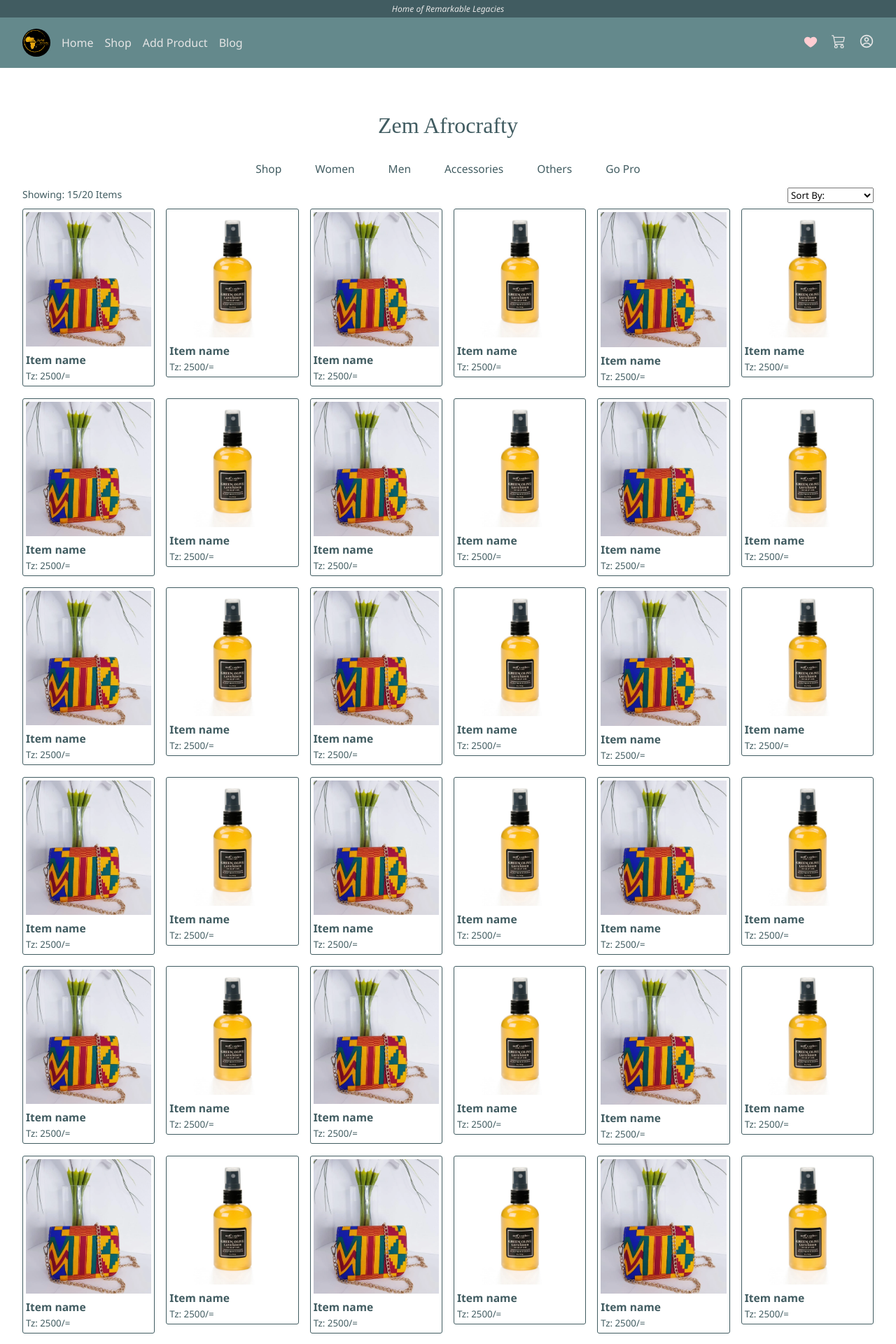
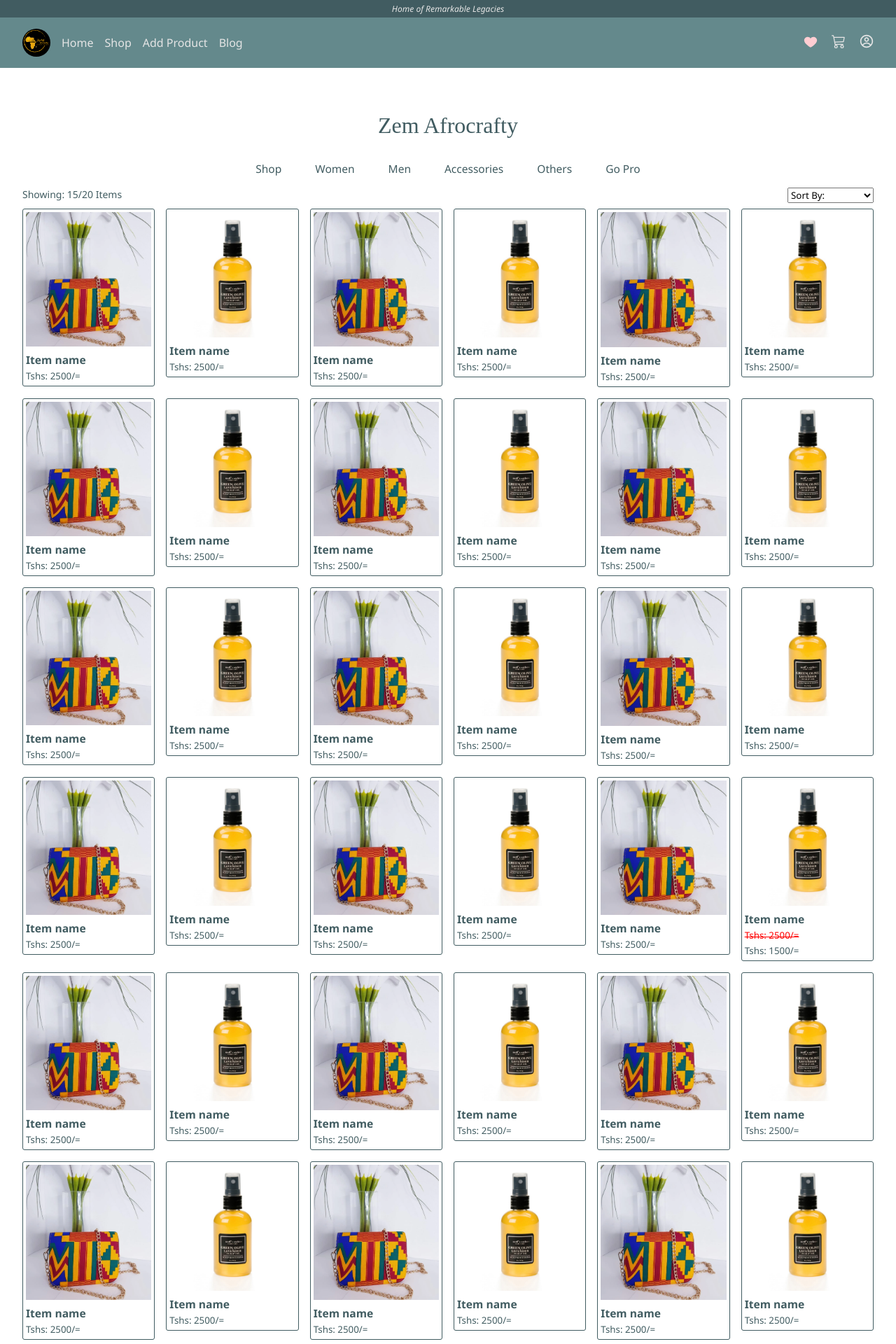
Before and after one commit to JoshuaSiyame/Zem_AfroCrafty, a React app: page / in a window 1280 px wide. Shown: the top 1920 px of the page at 70% size. Built offline with nearby package versions, Linux system fonts and the light colour scheme.

Commit message:
shop commits

```diff
--- a/src/components/Shop/Shop.tsx
+++ b/src/components/Shop/Shop.tsx
@@ -28,252 +28,255 @@
             <div id='' className='item-card'>
               <img src={HB1} alt='' className='item-img' />
               <h3 className='item-name'><small>Item name</small></h3>
-              <p className='item-price'><small>Tz: 2500/=</small></p>
+              <p className='item-price'><small>Tshs: 2500/=</small></p>
             </div>
           </NavLink>
           <NavLink to="/product" className="item-card-link">
             <div id='' className='item-card'>
               <img src={NO} alt='' className='item-img' />
               <h3 className='item-name'><small>Item name</small></h3>
-              <p className='item-price'><small>Tz: 2500/=</small></p>
+              <p className='item-price'><small>Tshs: 2500/=</small></p>
             </div>
           </NavLink>
           <NavLink to="/product" className="item-card-link">
             <div id='' className='item-card'>
               <img src={HB1} alt='' className='item-img' />
               <h3 className='item-name'><small>Item name</small></h3>
-              <p className='item-price'><small>Tz: 2500/=</small></p>
+              <p className='item-price'><small>Tshs: 2500/=</small></p>
             </div>
           </NavLink>
           <NavLink to="/product" className="item-card-link">
             <div id='' className='item-card'>
               <img src={NO} alt='' className='item-img' />
               <h3 className='item-name'><small>Item name</small></h3>
-              <p className='item-price'><small>Tz: 2500/=</small></p>
+              <p className='item-price'><small>Tshs: 2500/=</small></p>
             </div>
           </NavLink>
           <NavLink to="/product" className="item-card-link">
             <div id='' className='item-card'>
               <img src={HB1} alt='' className='item-img' />
               <h3 className='item-name'><small>Item name</small></h3>
-              <p className='item-price'><small>Tz: 2500/=</small></p>
+              <p className='item-price'><small>Tshs: 2500/=</small></p>
             </div>
           </NavLink>
           <NavLink to="/product" className="item-card-link">
             <div id='' className='item-card'>
               <img src={NO} alt='' className='item-img' />
               <h3 className='item-name'><small>Item name</small></h3>
-              <p className='item-price'><small>Tz: 2500/=</small></p>
+              <p className='item-price'><small>Tshs: 2500/=</small></p>
             </div>
           </NavLink>
           <NavLink to="/product" className="item-card-link">
             <div id='' className='item-card'>
               <img src={HB1} alt='' className='item-img' />
               <h3 className='item-name'><small>Item name</small></h3>
-              <p className='item-price'><small>Tz: 2500/=</small></p>
+              <p className='item-price'><small>Tshs: 2500/=</small></p>
             </div>
           </NavLink>
           <NavLink to="/product" className="item-card-link">
             <div id='' className='item-card'>
               <img src={NO} alt='' className='item-img' />
               <h3 className='item-name'><small>Item name</small></h3>
-              <p className='item-price'><small>Tz: 2500/=</small></p>
+              <p className='item-price'><small>Tshs: 2500/=</small></p>
             </div>
           </NavLink>
           <NavLink to="/product" className="item-card-link">
             <div id='' className='item-card'>
               <img src={HB1} alt='' className='item-img' />
               <h3 className='item-name'><small>Item name</small></h3>
-              <p className='item-price'><small>Tz: 2500/=</small></p>
+              <p className='item-price'><small>Tshs: 2500/=</small></p>
             </div>
           </NavLink>
           <NavLink to="/product" className="item-card-link">
             <div id='' className='item-card'>
               <img src={NO} alt='' className='item-img' />
               <h3 className='item-name'><small>Item name</small></h3>
-              <p className='item-price'><small>Tz: 2500/=</small></p>
+              <p className='item-price'><small>Tshs: 2500/=</small></p>
             </div>
           </NavLink>
           <NavLink to="/product" className="item-card-link">
             <div id='' className='item-card'>
               <img src={HB1} alt='' className='item-img' />
               <h3 className='item-name'><small>Item name</small></h3>
-              <p className='item-price'><small>Tz: 2500/=</small></p>
+              <p className='item-price'><small>Tshs: 2500/=</small></p>
             </div>
           </NavLink>
           <NavLink to="/product" className="item-card-link">
             <div id='' className='item-card'>
               <img src={NO} alt='' className='item-img' />
               <h3 className='item-name'><small>Item name</small></h3>
-              <p className='item-price'><small>Tz: 2500/=</small></p>
+              <p className='item-price'><small>Tshs: 2500/=</small></p>
             </div>
           </NavLink>
           <NavLink to="/product" className="item-card-link">
             <div id='' className='item-card'>
               <img src={HB1} alt='' className='item-img' />
               <h3 className='item-name'><small>Item name</small></h3>
-              <p className='item-price'><small>Tz: 2500/=</small></p>
+              <p className='item-price'><small>Tshs: 2500/=</small></p>
             </div>
           </NavLink>
           <NavLink to="/product" className="item-card-link">
             <div id='' className='item-card'>
               <img src={NO} alt='' className='item-img' />
               <h3 className='item-name'><small>Item name</small></h3>
-              <p className='item-price'><small>Tz: 2500/=</small></p>
+              <p className='item-price'><small>Tshs: 2500/=</small></p>
             </div>
           </NavLink>
           <NavLink to="/product" className="item-card-link">
             <div id='' className='item-card'>
               <img src={HB1} alt='' className='item-img' />
               <h3 className='item-name'><small>Item name</small></h3>
-              <p className='item-price'><small>Tz: 2500/=</small></p>
+              <p className='item-price'><small>Tshs: 2500/=</small></p>
             </div>
           </NavLink>
           <NavLink to="/product" className="item-card-link">
             <div id='' className='item-card'>
               <img src={NO} alt='' className='item-img' />
               <h3 className='item-name'><small>Item name</small></h3>
-              <p className='item-price'><small>Tz: 2500/=</small></p>
+              <p className='item-price'><small>Tshs: 2500/=</small></p>
             </div>
           </NavLink>
           <NavLink to="/product" className="item-card-link">
             <div id='' className='item-card'>
               <img src={HB1} alt='' className='item-img' />
               <h3 className='item-name'><small>Item name</small></h3>
-              <p className='item-price'><small>Tz: 2500/=</small></p>
+              <p className='item-price'><small>Tshs: 2500/=</small></p>
             </div>
           </NavLink>
           <NavLink to="/product" className="item-card-link">
             <div id='' className='item-card'>
               <img src={NO} alt='' className='item-img' />
               <h3 className='item-name'><small>Item name</small></h3>
-              <p className='item-price'><small>Tz: 2500/=</small></p>
+              <p className='item-price'><small>Tshs: 2500/=</small></p>
             </div>
           </NavLink>
           <NavLink to="/product" className="item-card-link">
             <div id='' className='item-card'>
               <img src={HB1} alt='' className='item-img' />
               <h3 className='item-name'><small>Item name</small></h3>
-              <p className='item-price'><small>Tz: 2500/=</small></p>
+              <p className='item-price'><small>Tshs: 2500/=</small></p>
             </div>
           </NavLink>
           <NavLink to="/product" className="item-card-link">
             <div id='' className='item-card'>
               <img src={NO} alt='' className='item-img' />
               <h3 className='item-name'><small>Item name</small></h3>
-              <p className='item-price'><small>Tz: 2500/=</small></p>
+              <p className='item-price'><small>Tshs: 2500/=</small></p>
             </div>
           </NavLink>
           <NavLink to="/product" className="item-card-link">
             <div id='' className='item-card'>
               <img src={HB1} alt='' className='item-img' />
               <h3 className='item-name'><small>Item name</small></h3>
-              <p className='item-price'><small>Tz: 2500/=</small></p>
+              <p className='item-price'><small>Tshs: 2500/=</small></p>
             </div>
           </NavLink>
           <NavLink to="/product" className="item-card-link">
             <div id='' className='item-card'>
               <img src={NO} alt='' className='item-img' />
               <h3 className='item-name'><small>Item name</small></h3>
-              <p className='item-price'><small>Tz: 2500/=</small></p>
+              <p className='item-price'><small>Tshs: 2500/=</small></p>
             </div>
           </NavLink>
           <NavLink to="/product" className="item-card-link">
             <div id='' className='item-card'>
               <img src={HB1} alt='' className='item-img' />
               <h3 className='item-name'><small>Item name</small></h3>
-              <p className='item-price'><small>Tz: 2500/=</small></p>
+              <p className='item-price'><small>Tshs: 2500/=</small></p>
             </div>
           </NavLink>
           <NavLink to="/product" className="item-card-link">
             <div id='' className='item-card'>
               <img src={NO} alt='' className='item-img' />
               <h3 className='item-name'><small>Item name</small></h3>
-              <p className='item-price'><small>Tz: 2500/=</small></p>
+              <s style={{ color: "red" }}>
+                <p className='item-price'><small>Tshs: 2500/=</small></p>
+              </s>
+              <p className='item-price'><small>Tshs: 1500/=</small></p>
             </div>
           </NavLink>
           <NavLink to="/product" className="item-card-link">
             <div id='' className='item-card'>
               <img src={HB1} alt='' className='item-img' />
               <h3 className='item-name'><small>Item name</small></h3>
-              <p className='item-price'><small>Tz: 2500/=</small></p>
+              <p className='item-price'><small>Tshs: 2500/=</small></p>
             </div>
           </NavLink>
           <NavLink to="/product" className="item-card-link">
             <div id='' className='item-card'>
               <img src={NO} alt='' className='item-img' />
               <h3 className='item-name'><small>Item name</small></h3>
-              <p className='item-price'><small>Tz: 2500/=</small></p>
+              <p className='item-price'><small>Tshs: 2500/=</small></p>
             </div>
           </NavLink>
           <NavLink to="/product" className="item-card-link">
             <div id='' className='item-card'>
               <img src={HB1} alt='' className='item-img' />
               <h3 className='item-name'><small>Item name</small></h3>
-              <p className='item-price'><small>Tz: 2500/=</small></p>
+              <p className='item-price'><small>Tshs: 2500/=</small></p>
             </div>
           </NavLink>
           <NavLink to="/product" className="item-card-link">
             <div id='' className='item-card'>
               <img src={NO} alt='' className='item-img' />
               <h3 className='item-name'><small>Item name</small></h3>
-              <p className='item-price'><small>Tz: 2500/=</small></p>
+              <p className='item-price'><small>Tshs: 2500/=</small></p>
             </div>
           </NavLink>
           <NavLink to="/product" className="item-card-link">
             <div id='' className='item-card'>
               <img src={HB1} alt='' className='item-img' />
               <h3 className='item-name'><small>Item name</small></h3>
-              <p className='item-price'><small>Tz: 2500/=</small></p>
+              <p className='item-price'><small>Tshs: 2500/=</small></p>
             </div>
           </NavLink>
           <NavLink to="/product" className="item-card-link">
             <div id='' className='item-card'>
               <img src={NO} alt='' className='item-img' />
               <h3 className='item-name'><small>Item name</small></h3>
-              <p className='item-price'><small>Tz: 2500/=</small></p>
+              <p className='item-price'><small>Tshs: 2500/=</small></p>
             </div>
           </NavLink>
           <NavLink to="/product" className="item-card-link">
             <div id='' className='item-card'>
               <img src={HB1} alt='' className='item-img' />
               <h3 className='item-name'><small>Item name</small></h3>
-              <p className='item-price'><small>Tz: 2500/=</small></p>
+              <p className='item-price'><small>Tshs: 2500/=</small></p>
             </div>
           </NavLink>
           <NavLink to="/product" className="item-card-link">
             <div id='' className='item-card'>
               <img src={NO} alt='' className='item-img' />
               <h3 className='item-name'><small>Item name</small></h3>
-              <p className='item-price'><small>Tz: 2500/=</small></p>
+              <p className='item-price'><small>Tshs: 2500/=</small></p>
             </div>
           </NavLink>
           <NavLink to="/product" className="item-card-link">
             <div id='' className='item-card'>
               <img src={HB1} alt='' className='item-img' />
               <h3 className='item-name'><small>Item name</small></h3>
-              <p className='item-price'><small>Tz: 2500/=</small></p>
+              <p className='item-price'><small>Tshs: 2500/=</small></p>
             </div>
           </NavLink>
           <NavLink to="/product" className="item-card-link">
             <div id='' className='item-card'>
               <img src={NO} alt='' className='item-img' />
               <h3 className='item-name'><small>Item name</small></h3>
-              <p className='item-price'><small>Tz: 2500/=</small></p>
+              <p className='item-price'><small>Tshs: 2500/=</small></p>
             </div>
           </NavLink>
           <NavLink to="/product" className="item-card-link">
             <div id='' className='item-card'>
               <img src={HB1} alt='' className='item-img' />
               <h3 className='item-name'><small>Item name</small></h3>
-              <p className='item-price'><small>Tz: 2500/=</small></p>
+              <p className='item-price'><small>Tshs: 2500/=</small></p>
             </div>
           </NavLink>
           <NavLink to="/product" className="item-card-link">
             <div id='' className='item-card'>
               <img src={NO} alt='' className='item-img' />
               <h3 className='item-name'><small>Item name</small></h3>
-              <p className='item-price'><small>Tz: 2500/=</small></p>
+              <p className='item-price'><small>Tshs: 2500/=</small></p>
             </div>
           </NavLink>
         </div>
```
